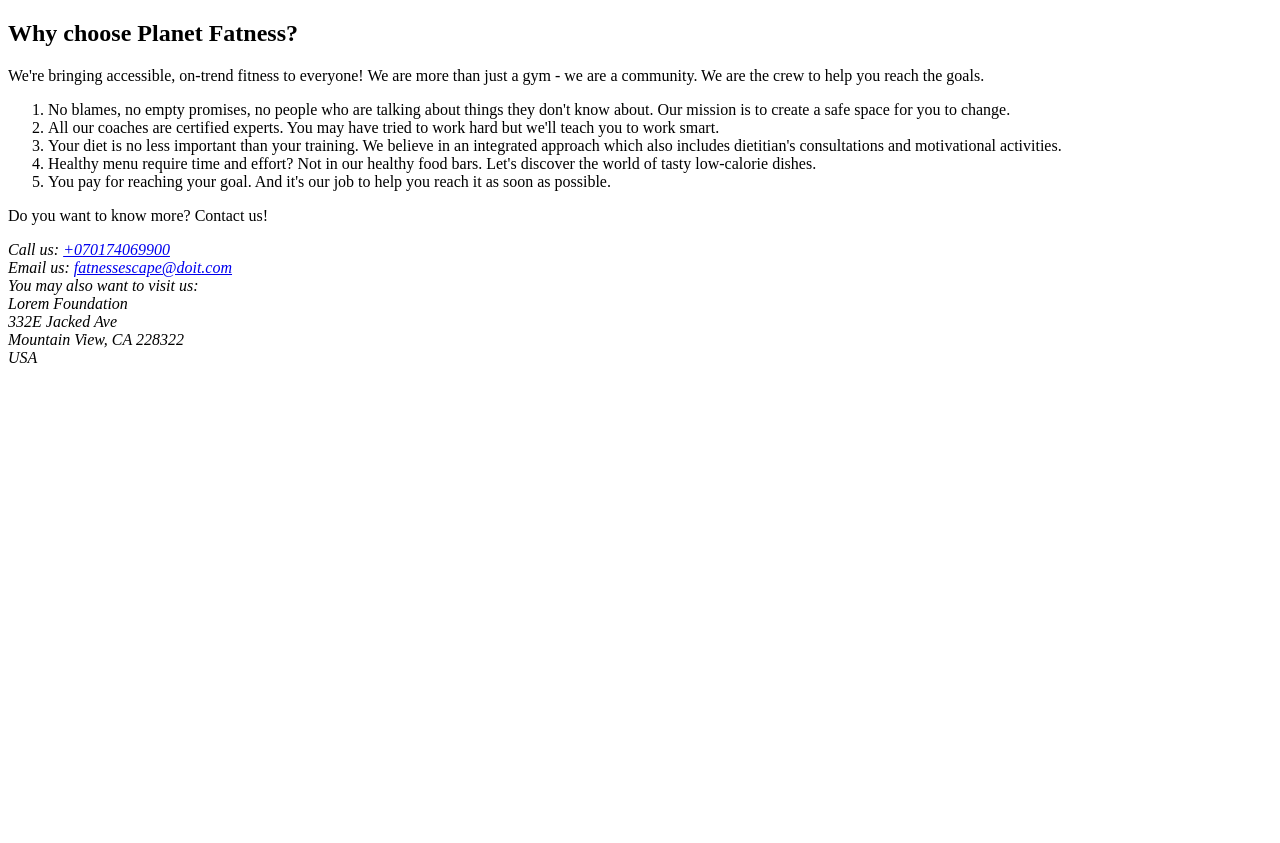
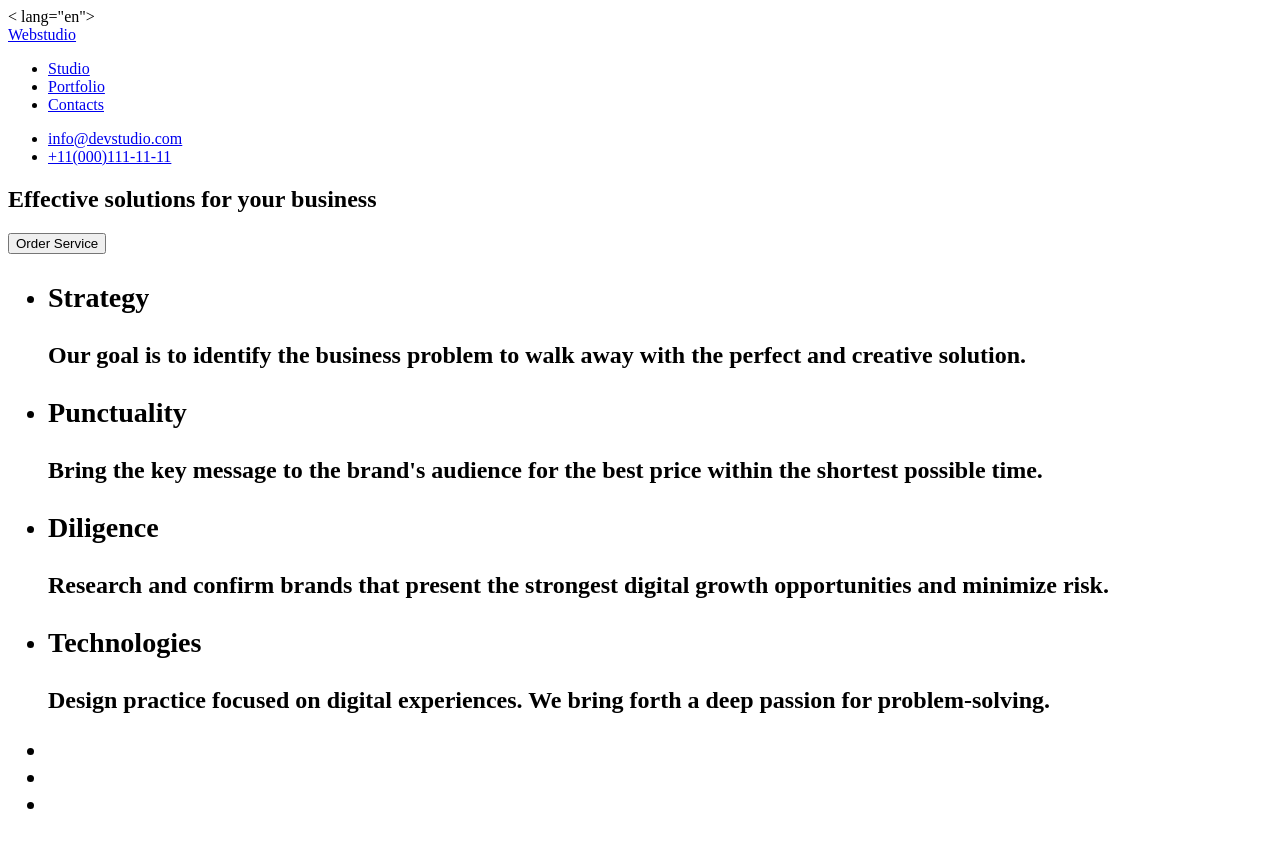
Before and after one commit to shyyanyukvyacheslav/goit-markup-hw-01, a plain HTML site: page index.html in a window 1280 px wide. Before the commit the page ends 800 px from the top, so only its background shows below. Drawn offline with Linux system fonts and the light colour scheme.

Commit message:
Update index.html

```diff
--- a/index.html
+++ b/index.html
@@ -1,51 +1,46 @@
 <!DOCTYPE html>
-<html lang="en">
+< lang="en">
 <head>
     <meta charset="UTF-8">
     <meta name="viewport" content="width=device-width, initial-scale=1.0">
-    <title>Document</title>
+    <title>Webstudio</title>
 </head>
 <body>
-
+    <header>
+        <nav>
+            <a href="Webstudio">Webstudio</a>
+            <ul>
+                <li><a href="Studio">Studio</a></li>
+                <li><a href="Portfolio">Portfolio</a></li>
+                <li><a href="Contacts">Contacts</a></li>
+            </ul>
+        </nav>
+        <ul>
+            <li><a href="info@devstudio.com">info@devstudio.com</a></li>
+            <li><a href="+1100011111">+11(000)111-11-11</a></li>
+        </ul>
+    </header>
+    <main>
+        <section>
+            <h1>Effective solutions for your business</h1>
+            <button type="button">Order Service</button>
+        </section>
+        <section>
+            <h2>
+                <ul>
+                    <li><h3>Strategy</h3><p>Our goal is to identify the business
+                    problem to walk away with the perfect and creative solution.</p></li>
+                    <li><h3>Punctuality</h3><p>Bring the key message to the brand's audience for the best price within the shortest possible time.</p></li>
+                    <li><h3>Diligence</h3><p>Research and confirm brands that present the strongest digital growth opportunities and minimize risk.</p></li>
+                    <li><h3>Technologies</h3><p>Design practice focused on digital experiences. We bring forth a deep passion for problem-solving.</p></li>
+                </ul>
+            </h2>
+            <h2>
+                <ul>
+                    <li></li>
+                    <li></li>
+                    <li></li>
+                </ul>
+            </h2>
+    </main>
 </body>
-</html>
-
-<h2>Why choose Planet Fatness?</h2>
-<p>
-    We're bringing accessible, on-trend fitness to everyone! We are more than just
-    a gym - we are a community. We are the crew to help you reach the goals.
-</p>
-<ol>
-    <li>
-        No blames, no empty promises, no people who are talking about things they
-        don't know about. Our mission is to create a safe space for you to change.
-    </li>
-    <li>
-        All our coaches are certified experts. You may have tried to work hard but
-        we'll teach you to work smart.
-    </li>
-    <li>
-        Your diet is no less important than your training. We believe in an
-        integrated approach which also includes dietitian's consultations and
-        motivational activities.
-    </li>
-    <li>
-        Healthy menu require time and effort? Not in our healthy food bars. Let's
-        discover the world of tasty low-calorie dishes.
-    </li>
-    <li>
-        You pay for reaching your goal. And it's our job to help you reach it as
-        soon as possible.
-    </li>
-</ol>
-
-<p>Do you want to know more? Contact us!</p>
-<address>
-    Call us: <a href="tel:+070174069900">+070174069900</a><br />
-    Email us: <a href="fatnessescape@doit.com">fatnessescape@doit.com</a><br />
-    You may also want to visit us:<br />
-    Lorem Foundation<br />
-    332E Jacked Ave<br />
-    Mountain View, CA 228322<br />
-    USA
-</address>
```
